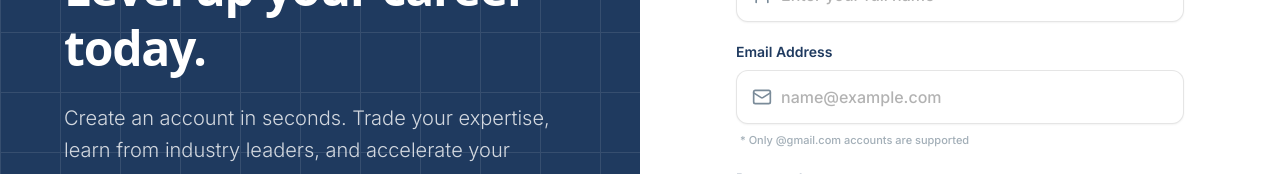
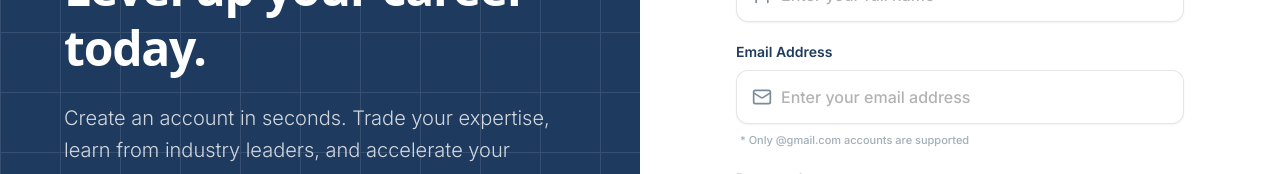
Before and after one commit to Zeelkundariya/LedgerCore_working, a Next.js app in the folder client/: page /register in a window 1280 px wide. Shown: the part 332-506 px from the top of the page. Built offline with nearby package versions, Linux system fonts and the light colour scheme.

Commit message:
Update email placeholder in register page

```diff
--- a/client/src/app/register/page.js
+++ b/client/src/app/register/page.js
@@ -166,7 +166,7 @@ export default function Register() {
                   required
                   autoComplete="email"
                   className="w-full pl-11 pr-4 py-3.5 bg-white border border-black/10 rounded-xl focus:outline-none focus:ring-2 focus:ring-primary/20 focus:border-primary text-primary transition-all placeholder:text-black/30 font-medium shadow-sm"
-                  placeholder="name@example.com"
+                  placeholder="Enter your email address"
                   value={email}
                   onChange={(e) => setEmail(e.target.value)}
                 />
```
